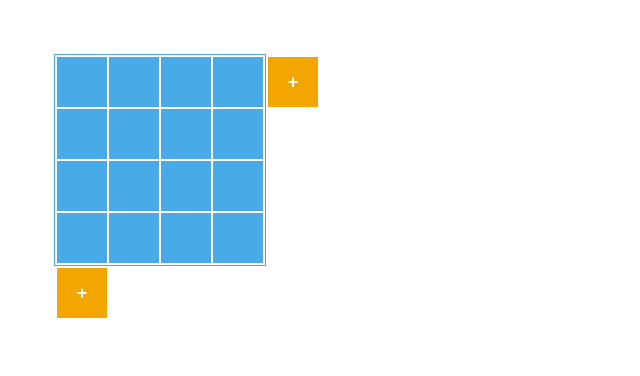
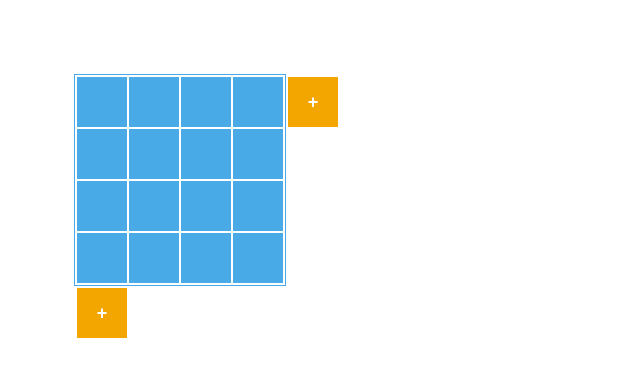
Before and after one commit to NadiaOryshchych/task_bro, a plain HTML site: page task1/index.html in a window 1280 px wide. Shown: the whole page, without its empty margins (0-640 px from the left). Drawn offline with Linux system fonts and the light colour scheme.

Commit message:
first task

```diff
--- a/task1/style.css
+++ b/task1/style.css
@@ -4,6 +4,7 @@
 }
 
 .app {
+  margin: 20px;
   padding: 54px;
   display: inline-block;
   position: relative;
```
Also changed, not shown: task1/index.html (+1 -0 lines).
